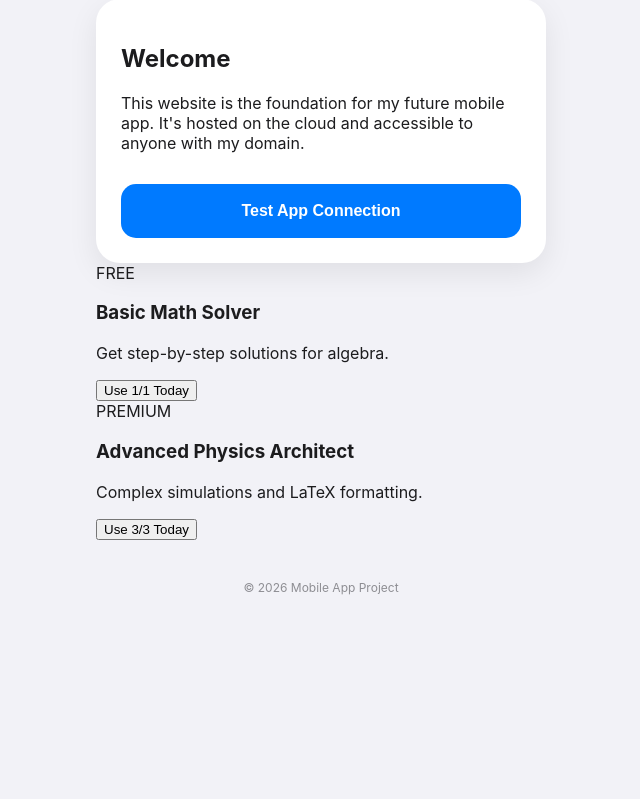
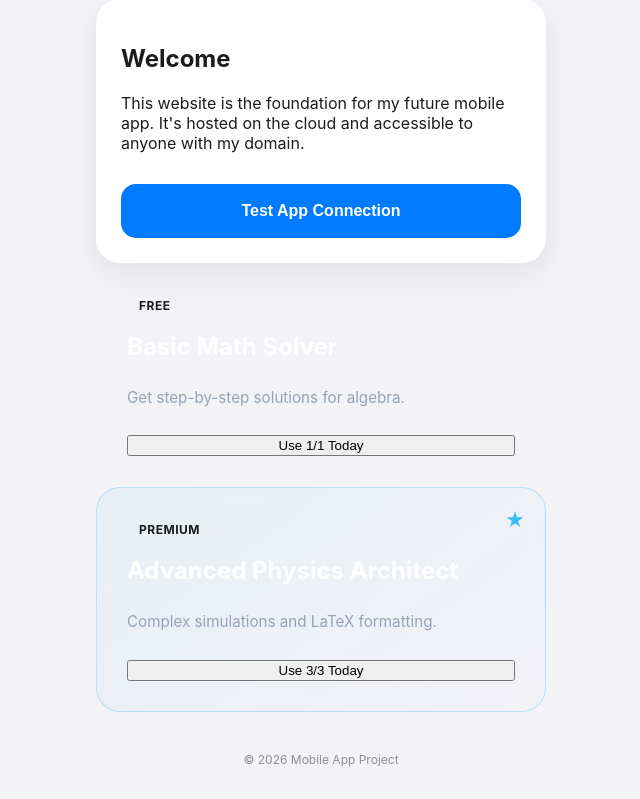
Before and after one commit to hope-corp/My_webapp, a FastAPI app: page / in a window 1280 px wide. Shown: the part 153-952 px from the top of the page, without its empty margins (319-959 px from the left). Before the commit the page ends 748 px from the top, so only its background shows below. Run offline with FastAPI, Linux system fonts and the light colour scheme.

Commit message:
Update style.css

```diff
--- a/static/style.css
+++ b/static/style.css
@@ -57,3 +57,101 @@ body {
     color: #8E8E93;
     margin-top: 40px;
 }
+
+/* Container for the Grid */
+.bento-grid {
+    display: grid;
+    grid-template-columns: repeat(auto-fit, minmax(300px, 1fr));
+    gap: 24px;
+    max-width: 1200px;
+    margin: 0 auto;
+    padding: 20px;
+}
+
+/* Base Prompt Card Style */
+.prompt-card {
+    background: rgba(255, 255, 255, 0.03);
+    backdrop-filter: blur(10px);
+    border: 1px solid rgba(255, 255, 255, 0.1);
+    border-radius: 24px;
+    padding: 30px;
+    display: flex;
+    flex-direction: column;
+    justify-content: space-between;
+    transition: all 0.3s cubic-bezier(0.4, 0, 0.2, 1);
+    position: relative;
+    overflow: hidden;
+}
+
+.prompt-card:hover {
+    transform: translateY(-8px);
+    background: rgba(255, 255, 255, 0.07);
+    border-color: #38bdf8;
+    box-shadow: 0 20px 40px rgba(0, 0, 0, 0.4);
+}
+
+/* Premium Specific Styling */
+.prompt-card.premium {
+    border: 1px solid rgba(56, 189, 248, 0.3);
+    background: linear-gradient(145deg, rgba(56, 189, 248, 0.05), rgba(255, 255, 255, 0.02));
+}
+
+.prompt-card.premium::after {
+    content: '★';
+    position: absolute;
+    top: 20px;
+    right: 20px;
+    color: #38bdf8;
+    font-size: 1.2rem;
+}
+
+/* Typography inside cards */
+.prompt-card h3 {
+    margin: 0 0 10px 0;
+    font-size: 1.5rem;
+    color: #fff;
+}
+
+.prompt-card p {
+    color: #94a3b8;
+    font-size: 0.95rem;
+    line-height: 1.6;
+    margin-bottom: 25px;
+}
+
+/* Badge System */
+.badge {
+    display: inline-block;
+    padding: 4px 12px;
+    border-radius: 99px;
+    font-size: 0.75rem;
+    font-weight: 700;
+    text-transform: uppercase;
+    margin-bottom: 15px;
+    letter-spacing: 0.5px;
+}
+
+.badge-free { background: #475569; color: #f8fafc; }
+.badge-premium { background: #38bdf8; color: #0f172a; }
+
+/* The Action Button */
+.card-btn {
+    background: #38bdf8;
+    color: #0f172a;
+    border: none;
+    padding: 12px 20px;
+    border-radius: 12px;
+    font-weight: 600;
+    cursor: pointer;
+    transition: filter 0.2s;
+}
+
+.card-btn:hover {
+    filter: brightness(1.1);
+}
+
+.card-btn:disabled {
+    background: #1e293b;
+    color: #64748b;
+    cursor: not-allowed;
+}
```
